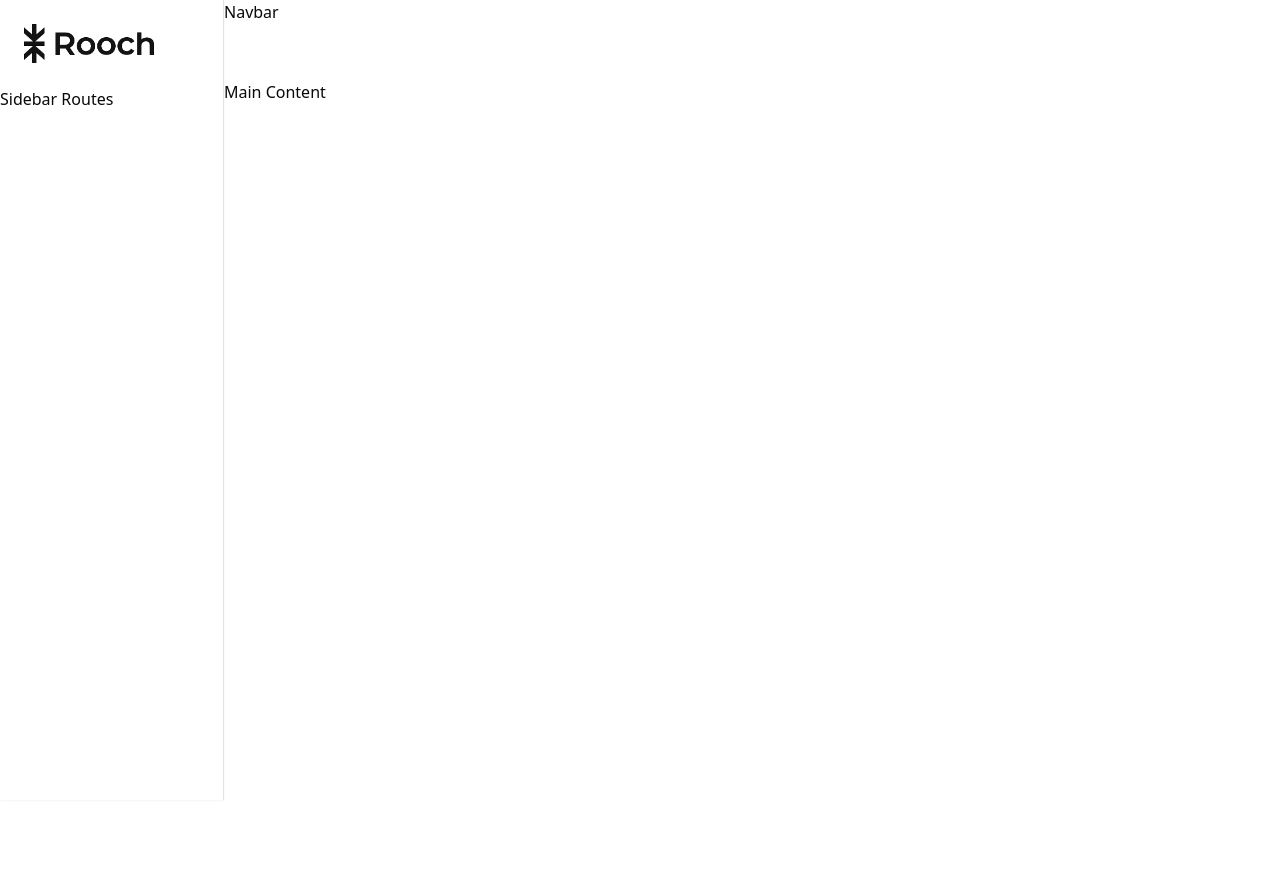
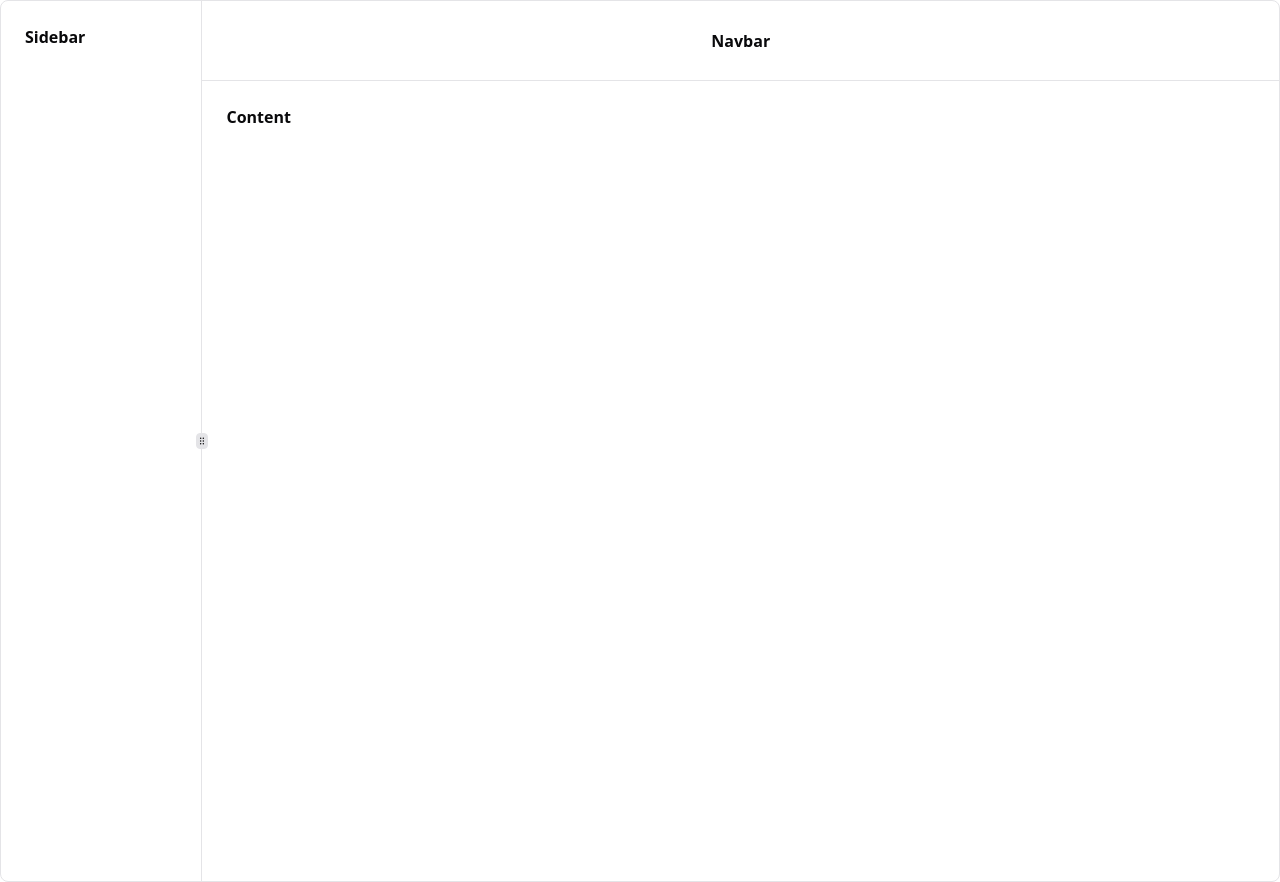
Before and after one commit to rooch-network/rooch-portal-v1, a React (Vite) app: page / in a window 1280 px wide. Before the commit the page ends 800 px from the top, so only its background shows below. Built offline with nearby package versions, Linux system fonts and the light colour scheme.

Commit message:
feat: add resizable layout of the dashboard

```diff
--- a/package.json
+++ b/package.json
@@ -17,6 +17,7 @@
     "lucide-react": "^0.321.0",
     "react": "^18.2.0",
     "react-dom": "^18.2.0",
+    "react-resizable-panels": "^2.0.3",
     "tailwind-merge": "^2.2.1",
     "tailwindcss-animate": "^1.0.7"
   },
--- /dev/null
+++ b/src/components/ui/resizable.tsx
@@ -0,0 +1,45 @@
+"use client"
+
+import { DragHandleDots2Icon } from "@radix-ui/react-icons"
+import * as ResizablePrimitive from "react-resizable-panels"
+
+import { cn } from "@/lib/utils"
+
+const ResizablePanelGroup = ({
+  className,
+  ...props
+}: React.ComponentProps<typeof ResizablePrimitive.PanelGroup>) => (
+  <ResizablePrimitive.PanelGroup
+    className={cn(
+      "flex h-full w-full data-[panel-group-direction=vertical]:flex-col",
+      className
+    )}
+    {...props}
+  />
+)
+
+const ResizablePanel = ResizablePrimitive.Panel
+
+const ResizableHandle = ({
+  withHandle,
+  className,
+  ...props
+}: React.ComponentProps<typeof ResizablePrimitive.PanelResizeHandle> & {
+  withHandle?: boolean
+}) => (
+  <ResizablePrimitive.PanelResizeHandle
+    className={cn(
+      "relative flex w-px items-center justify-center bg-border after:absolute after:inset-y-0 after:left-1/2 after:w-1 after:-translate-x-1/2 focus-visible:outline-none focus-visible:ring-1 focus-visible:ring-ring focus-visible:ring-offset-1 data-[panel-group-direction=vertical]:h-px data-[panel-group-direction=vertical]:w-full data-[panel-group-direction=vertical]:after:left-0 data-[panel-group-direction=vertical]:after:h-1 data-[panel-group-direction=vertical]:after:w-full data-[panel-group-direction=vertical]:after:-translate-y-1/2 data-[panel-group-direction=vertical]:after:translate-x-0 [&[data-panel-group-direction=vertical]>div]:rotate-90",
+      className
+    )}
+    {...props}
+  >
+    {withHandle && (
+      <div className="z-10 flex h-4 w-3 items-center justify-center rounded-sm border bg-border">
+        <DragHandleDots2Icon className="h-2.5 w-2.5" />
+      </div>
+    )}
+  </ResizablePrimitive.PanelResizeHandle>
+)
+
+export { ResizablePanelGroup, ResizablePanel, ResizableHandle }
--- a/src/dashboard/components/logo.tsx
+++ b/src/dashboard/components/logo.tsx
@@ -1,5 +1,6 @@
 export const Logo = () => {
   return (
+    // Change the png to svg
     <img src="/rooch_black_combine.png" alt="Logo" width={130} height={130} />
   );
 };
--- a/src/dashboard/dashboard-layout.tsx
+++ b/src/dashboard/dashboard-layout.tsx
@@ -1,19 +1,52 @@
-import { MainContent } from "./components/main-content";
-import { Navbar } from "./components/navbar";
-import { Sidebar } from "./components/sidebar";
+// import { MainContent } from "./components/main-content";
+// import { Navbar } from "./components/navbar";
+// import { Sidebar } from "./components/sidebar";
+
+import {
+  ResizableHandle,
+  ResizablePanel,
+  ResizablePanelGroup,
+} from "@/components/ui/resizable";
 
 export const DashboardLayout = () => {
   return (
-    <div className="h-full">
-      <div className="h-[80px] md:pl-56 fixed inset-y-0 w-full z-50">
-        <Navbar />
-      </div>
-      <div className="hidden md:flex h-full w-56 flex-col fixed inset-y-0 z-50">
-        <Sidebar />
-      </div>
-      <main className="md:pl-56 pt-[80px] h-full">
-        <MainContent />
-      </main>
-    </div>
+    <ResizablePanelGroup
+      direction="horizontal"
+      className="h-screen w-full rounded-lg border"
+    >
+      {/* Sidebar */}
+      <ResizablePanel defaultSize={14}>
+        <div className="flex h-screen items-start justify-start p-6">
+          <span className="font-semibold">Sidebar</span>
+        </div>
+      </ResizablePanel>
+      <ResizableHandle withHandle />
+      <ResizablePanel defaultSize={75}>
+        <ResizablePanelGroup direction="vertical">
+          {/* Navbar */}
+          <div className="flex items-center justify-center p-6 h-[80px] border-b">
+            <span className="font-semibold">Navbar</span>
+          </div>
+          {/* Main Content */}
+          <div className="flex h-screen items-start justify-start p-6">
+            <span className="font-semibold">Content</span>
+          </div>
+        </ResizablePanelGroup>
+      </ResizablePanel>
+    </ResizablePanelGroup>
   );
+
+  // return (
+  //   <div className="h-full">
+  //     <div className="h-[80px] md:pl-56 fixed inset-y-0 w-full z-50">
+  //       <Navbar />
+  //     </div>
+  //     <div className="hidden md:flex h-full w-56 flex-col fixed inset-y-0 z-50">
+  //       <Sidebar />
+  //     </div>
+  //     <main className="md:pl-56 pt-[80px] h-full">
+  //       <MainContent />
+  //     </main>
+  //   </div>
+  // );
 };
```
